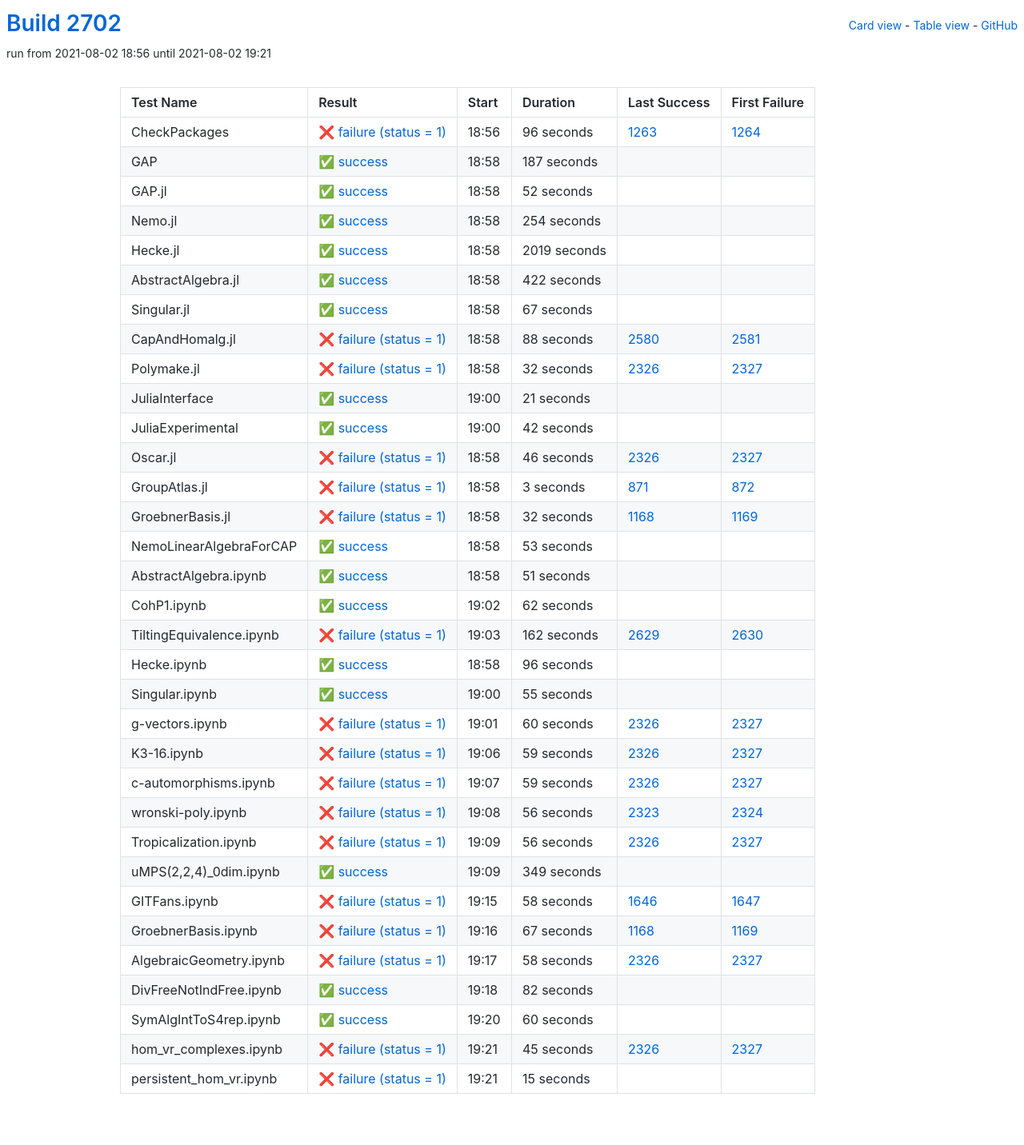
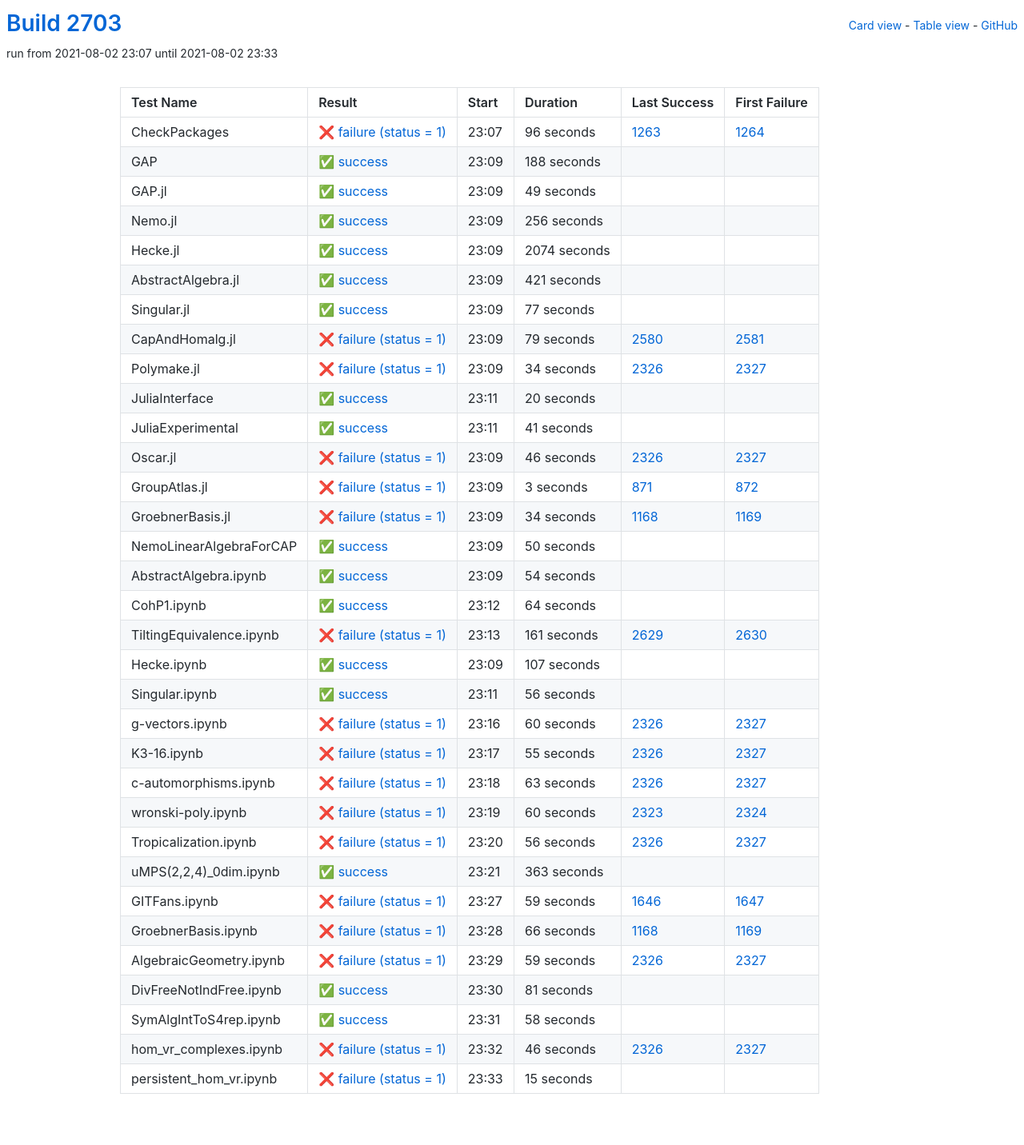
Before and after one commit to oscar-system/oscar-ci-status-stable, a Jekyll site: the page built from table.html, in a window 1280 px wide. Shown: the whole page at 80% size. Built offline with Jekyll 4.4.1, drawn with Linux system fonts in a browser that asks for light colours.

Commit message:
Build #2703

```diff
--- a/_data/ci.yml
+++ b/_data/ci.yml
@@ -1,6 +1,6 @@
 ---
-build: 2702
-build_url: https://oscarci.mathematik.uni-kl.de/job/oscar-stable/2702/
+build: 2703
+build_url: https://oscarci.mathematik.uni-kl.de/job/oscar-stable/2703/
 job: oscar-stable
 organization: oscar-system
 repo: oscar-ci-status-stable
@@ -8,8 +8,8 @@ repourl: https://github.com/oscar-system/oscar-ci-status-stable
 tests:
 - name: CheckPackages
   id: checkpackages
-  log: https://oscarci.mathematik.uni-kl.de/job/oscar-stable/2702/artifact/logs/build-2702/CheckPackages.log
-  start: 2021-08-02 18:56
+  log: https://oscarci.mathematik.uni-kl.de/job/oscar-stable/2703/artifact/logs/build-2703/CheckPackages.log
+  start: 2021-08-02 23:07
   success: false
   exitcode: 1
   status: failure
@@ -20,128 +20,128 @@ tests:
   first_failure_url: https://oscarci.mathematik.uni-kl.de/job/oscar-stable/1264/
 - name: GAP
   id: gap
-  log: https://oscarci.mathematik.uni-kl.de/job/oscar-stable/2702/artifact/logs/build-2702/GAP.log
-  start: 2021-08-02 18:58
+  log: https://oscarci.mathematik.uni-kl.de/job/oscar-stable/2703/artifact/logs/build-2703/GAP.log
+  start: 2021-08-02 23:09
   success: true
   exitcode: 0
   status: success
-  duration: 187
+  duration: 188
   last_success: false
   last_success_url:
   first_failure: false
   first_failure_url:
 - name: GAP.jl
   id: gap-jl
-  log: https://oscarci.mathematik.uni-kl.de/job/oscar-stable/2702/artifact/logs/build-2702/GAP.jl.log
-  start: 2021-08-02 18:58
+  log: https://oscarci.mathematik.uni-kl.de/job/oscar-stable/2703/artifact/logs/build-2703/GAP.jl.log
+  start: 2021-08-02 23:09
   success: true
   exitcode: 0
   status: success
-  duration: 52
+  duration: 49
   last_success: false
   last_success_url:
   first_failure: false
   first_failure_url:
 - name: Nemo.jl
   id: nemo-jl
-  log: https://oscarci.mathematik.uni-kl.de/job/oscar-stable/2702/artifact/logs/build-2702/Nemo.jl.log
-  start: 2021-08-02 18:58
+  log: https://oscarci.mathematik.uni-kl.de/job/oscar-stable/2703/artifact/logs/build-2703/Nemo.jl.log
+  start: 2021-08-02 23:09
   success: true
   exitcode: 0
   status: success
-  duration: 254
+  duration: 256
   last_success: false
   last_success_url:
   first_failure: false
   first_failure_url:
 - name: Hecke.jl
   id: hecke-jl
-  log: https://oscarci.mathematik.uni-kl.de/job/oscar-stable/2702/artifact/logs/build-2702/Hecke.jl.log
-  start: 2021-08-02 18:58
+  log: https://oscarci.mathematik.uni-kl.de/job/oscar-stable/2703/artifact/logs/build-2703/Hecke.jl.log
+  start: 2021-08-02 23:09
   success: true
   exitcode: 0
   status: success
-  duration: 2019
+  duration: 2074
   last_success: false
   last_success_url:
   first_failure: false
   first_failure_url:
 - name: AbstractAlgebra.jl
   id: abstractalgebra-jl
-  log: https://oscarci.mathematik.uni-kl.de/job/oscar-stable/2702/artifact/logs/build-2702/AbstractAlgebra.jl.log
-  start: 2021-08-02 18:58
+  log: https://oscarci.mathematik.uni-kl.de/job/oscar-stable/2703/artifact/logs/build-2703/AbstractAlgebra.jl.log
+  start: 2021-08-02 23:09
   success: true
   exitcode: 0
   status: success
-  duration: 422
+  duration: 421
   last_success: false
   last_success_url:
   first_failure: false
   first_failure_url:
 - name: Singular.jl
   id: singular-jl
-  log: https://oscarci.mathematik.uni-kl.de/job/oscar-stable/2702/artifact/logs/build-2702/Singular.jl.log
-  start: 2021-08-02 18:58
+  log: https://oscarci.mathematik.uni-kl.de/job/oscar-stable/2703/artifact/logs/build-2703/Singular.jl.log
+  start: 2021-08-02 23:09
   success: true
   exitcode: 0
   status: success
-  duration: 67
+  duration: 77
   last_success: false
   last_success_url:
   first_failure: false
   first_failure_url:
 - name: CapAndHomalg.jl
   id: capandhomalg-jl
-  log: https://oscarci.mathematik.uni-kl.de/job/oscar-stable/2702/artifact/logs/build-2702/CapAndHomalg.jl.log
-  start: 2021-08-02 18:58
+  log: https://oscarci.mathematik.uni-kl.de/job/oscar-stable/2703/artifact/logs/build-2703/CapAndHomalg.jl.log
+  start: 2021-08-02 23:09
   success: false
   exitcode: 1
   status: failure
-  duration: 88
+  duration: 79
   last_success: 2580
   last_success_url: https://oscarci.mathematik.uni-kl.de/job/oscar-stable/2580/
   first_failure: 2581
   first_failure_url: https://oscarci.mathematik.uni-kl.de/job/oscar-stable/2581/
 - name: Polymake.jl
   id: polymake-jl
-  log: https://oscarci.mathematik.uni-kl.de/job/oscar-stable/2702/artifact/logs/build-2702/Polymake.jl.log
-  start: 2021-08-02 18:58
+  log: https://oscarci.mathematik.uni-kl.de/job/oscar-stable/2703/artifact/logs/build-2703/Polymake.jl.log
+  start: 2021-08-02 23:09
   success: false
   exitcode: 1
   status: failure
-  duration: 32
+  duration: 34
   last_success: 2326
   last_success_url: https://oscarci.mathematik.uni-kl.de/job/oscar-stable/2326/
   first_failure: 2327
   first_failure_url: https://oscarci.mathematik.uni-kl.de/job/oscar-stable/2327/
 - name: JuliaInterface
   id: juliainterface
-  log: https://oscarci.mathematik.uni-kl.de/job/oscar-stable/2702/artifact/logs/build-2702/JuliaInterface.log
-  start: 2021-08-02 19:00
+  log: https://oscarci.mathematik.uni-kl.de/job/oscar-stable/2703/artifact/logs/build-2703/JuliaInterface.log
+  start: 2021-08-02 23:11
   success: true
   exitcode: 0
   status: success
-  duration: 21
+  duration: 20
   last_success: false
   last_success_url:
   first_failure: false
   first_failure_url:
 - name: JuliaExperimental
   id: juliaexperimental
-  log: https://oscarci.mathematik.uni-kl.de/job/oscar-stable/2702/artifact/logs/build-2702/JuliaExperimental.log
-  start: 2021-08-02 19:00
+  log: https://oscarci.mathematik.uni-kl.de/job/oscar-stable/2703/artifact/logs/build-2703/JuliaExperimental.log
+  start: 2021-08-02 23:11
   success: true
   exitcode: 0
   status: success
-  duration: 42
+  duration: 41
   last_success: false
   last_success_url:
   first_failure: false
   first_failure_url:
 - name: Oscar.jl
   id: oscar-jl
-  log: https://oscarci.mathematik.uni-kl.de/job/oscar-stable/2702/artifact/logs/build-2702/Oscar.jl.log
-  start: 2021-08-02 18:58
+  log: https://oscarci.mathematik.uni-kl.de/job/oscar-stable/2703/artifact/logs/build-2703/Oscar.jl.log
+  start: 2021-08-02 23:09
   success: false
   exitcode: 1
   status: failure
@@ -152,8 +152,8 @@ tests:
   first_failure_url: https://oscarci.mathematik.uni-kl.de/job/oscar-stable/2327/
 - name: GroupAtlas.jl
   id: groupatlas-jl
-  log: https://oscarci.mathematik.uni-kl.de/job/oscar-stable/2702/artifact/logs/build-2702/GroupAtlas.jl.log
-  start: 2021-08-02 18:58
+  log: https://oscarci.mathematik.uni-kl.de/job/oscar-stable/2703/artifact/logs/build-2703/GroupAtlas.jl.log
+  start: 2021-08-02 23:09
   success: false
   exitcode: 1
   status: failure
@@ -164,92 +164,92 @@ tests:
   first_failure_url: https://oscarci.mathematik.uni-kl.de/job/oscar-stable/872/
 - name: GroebnerBasis.jl
   id: groebnerbasis-jl
-  log: https://oscarci.mathematik.uni-kl.de/job/oscar-stable/2702/artifact/logs/build-2702/GroebnerBasis.jl.log
-  start: 2021-08-02 18:58
+  log: https://oscarci.mathematik.uni-kl.de/job/oscar-stable/2703/artifact/logs/build-2703/GroebnerBasis.jl.log
+  start: 2021-08-02 23:09
   success: false
   exitcode: 1
   status: failure
-  duration: 32
+  duration: 34
   last_success: 1168
   last_success_url: https://oscarci.mathematik.uni-kl.de/job/oscar-stable/1168/
   first_failure: 1169
   first_failure_url: https://oscarci.mathematik.uni-kl.de/job/oscar-stable/1169/
 - name: NemoLinearAlgebraForCAP
   id: nemolinearalgebraforcap
-  log: https://oscarci.mathematik.uni-kl.de/job/oscar-stable/2702/artifact/logs/build-2702/NemoLinearAlgebraForCAP.log
-  start: 2021-08-02 18:58
+  log: https://oscarci.mathematik.uni-kl.de/job/oscar-stable/2703/artifact/logs/build-2703/NemoLinearAlgebraForCAP.log
+  start: 2021-08-02 23:09
   success: true
   exitcode: 0
   status: success
-  duration: 53
+  duration: 50
   last_success: false
   last_success_url:
   first_failure: false
   first_failure_url:
 - name: AbstractAlgebra.ipynb
   id: abstractalgebra-ipynb
-  log: https://oscarci.mathematik.uni-kl.de/job/oscar-stable/2702/artifact/logs/build-2702/AbstractAlgebra.ipynb.log
-  start: 2021-08-02 18:58
+  log: https://oscarci.mathematik.uni-kl.de/job/oscar-stable/2703/artifact/logs/build-2703/AbstractAlgebra.ipynb.log
+  start: 2021-08-02 23:09
   success: true
   exitcode: 0
   status: success
-  duration: 51
+  duration: 54
   last_success: false
   last_success_url:
   first_failure: false
   first_failure_url:
 - name: CohP1.ipynb
   id: cohp1-ipynb
-  log: https://oscarci.mathematik.uni-kl.de/job/oscar-stable/2702/artifact/logs/build-2702/CohP1.ipynb.log
-  start: 2021-08-02 19:02
+  log: https://oscarci.mathematik.uni-kl.de/job/oscar-stable/2703/artifact/logs/build-2703/CohP1.ipynb.log
+  start: 2021-08-02 23:12
   success: true
   exitcode: 0
   status: success
-  duration: 62
+  duration: 64
   last_success: false
   last_success_url:
   first_failure: false
   first_failure_url:
 - name: TiltingEquivalence.ipynb
   id: tiltingequivalence-ipynb
-  log: https://oscarci.mathematik.uni-kl.de/job/oscar-stable/2702/artifact/logs/build-2702/TiltingEquivalence.ipynb.log
-  start: 2021-08-02 19:03
+  log: https://oscarci.mathematik.uni-kl.de/job/oscar-stable/2703/artifact/logs/build-2703/TiltingEquivalence.ipynb.log
+  start: 2021-08-02 23:13
   success: false
   exitcode: 1
   status: failure
-  duration: 162
+  duration: 161
   last_success: 2629
   last_success_url: https://oscarci.mathematik.uni-kl.de/job/oscar-stable/2629/
   first_failure: 2630
   first_failure_url: https://oscarci.mathematik.uni-kl.de/job/oscar-stable/2630/
 - name: Hecke.ipynb
   id: hecke-ipynb
-  log: https://oscarci.mathematik.uni-kl.de/job/oscar-stable/2702/artifact/logs/build-2702/Hecke.ipynb.log
-  start: 2021-08-02 18:58
+  log: https://oscarci.mathematik.uni-kl.de/job/oscar-stable/2703/artifact/logs/build-2703/Hecke.ipynb.log
+  start: 2021-08-02 23:09
   success: true
   exitcode: 0
   status: success
-  duration: 96
+  duration: 107
   last_success: false
   last_success_url:
   first_failure: false
   first_failure_url:
 - name: Singular.ipynb
   id: singular-ipynb
-  log: https://oscarci.mathematik.uni-kl.de/job/oscar-stable/2702/artifact/logs/build-2702/Singular.ipynb.log
-  start: 2021-08-02 19:00
+  log: https://oscarci.mathematik.uni-kl.de/job/oscar-stable/2703/artifact/logs/build-2703/Singular.ipynb.log
+  start: 2021-08-02 23:11
   success: true
   exitcode: 0
   status: success
-  duration: 55
+  duration: 56
   last_success: false
   last_success_url:
   first_failure: false
   first_failure_url:
 - name: g-vectors.ipynb
   id: g-vectors-ipynb
-  log: https://oscarci.mathematik.uni-kl.de/job/oscar-stable/2702/artifact/logs/build-2702/g-vectors.ipynb.log
-  start: 2021-08-02 19:01
+  log: https://oscarci.mathematik.uni-kl.de/job/oscar-stable/2703/artifact/logs/build-2703/g-vectors.ipynb.log
+  start: 2021-08-02 23:16
   success: false
   exitcode: 1
   status: failure
@@ -260,44 +260,44 @@ tests:
   first_failure_url: https://oscarci.mathematik.uni-kl.de/job/oscar-stable/2327/
 - name: K3-16.ipynb
   id: k3-16-ipynb
-  log: https://oscarci.mathematik.uni-kl.de/job/oscar-stable/2702/artifact/logs/build-2702/K3-16.ipynb.log
-  start: 2021-08-02 19:06
+  log: https://oscarci.mathematik.uni-kl.de/job/oscar-stable/2703/artifact/logs/build-2703/K3-16.ipynb.log
+  start: 2021-08-02 23:17
   success: false
   exitcode: 1
   status: failure
-  duration: 59
+  duration: 55
   last_success: 2326
   last_success_url: https://oscarci.mathematik.uni-kl.de/job/oscar-stable/2326/
   first_failure: 2327
   first_failure_url: https://oscarci.mathematik.uni-kl.de/job/oscar-stable/2327/
 - name: c-automorphisms.ipynb
   id: c-automorphisms-ipynb
-  log: https://oscarci.mathematik.uni-kl.de/job/oscar-stable/2702/artifact/logs/build-2702/c-automorphisms.ipynb.log
-  start: 2021-08-02 19:07
+  log: https://oscarci.mathematik.uni-kl.de/job/oscar-stable/2703/artifact/logs/build-2703/c-automorphisms.ipynb.log
+  start: 2021-08-02 23:18
   success: false
   exitcode: 1
   status: failure
-  duration: 59
+  duration: 63
   last_success: 2326
   last_success_url: https://oscarci.mathematik.uni-kl.de/job/oscar-stable/2326/
   first_failure: 2327
   first_failure_url: https://oscarci.mathematik.uni-kl.de/job/oscar-stable/2327/
 - name: wronski-poly.ipynb
   id: wronski-poly-ipynb
-  log: https://oscarci.mathematik.uni-kl.de/job/oscar-stable/2702/artifact/logs/build-2702/wronski-poly.ipynb.log
-  start: 2021-08-02 19:08
+  log: https://oscarci.mathematik.uni-kl.de/job/oscar-stable/2703/artifact/logs/build-2703/wronski-poly.ipynb.log
+  start: 2021-08-02 23:19
   success: false
   exitcode: 1
   status: failure
-  duration: 56
+  duration: 60
   last_success: 2323
   last_success_url: https://oscarci.mathematik.uni-kl.de/job/oscar-stable/2323/
   first_failure: 2324
   first_failure_url: https://oscarci.mathematik.uni-kl.de/job/oscar-stable/2324/
 - name: Tropicalization.ipynb
   id: tropicalization-ipynb
-  log: https://oscarci.mathematik.uni-kl.de/job/oscar-stable/2702/artifact/logs/build-2702/Tropicalization.ipynb.log
-  start: 2021-08-02 19:09
+  log: https://oscarci.mathematik.uni-kl.de/job/oscar-stable/2703/artifact/logs/build-2703/Tropicalization.ipynb.log
+  start: 2021-08-02 23:20
   success: false
   exitcode: 1
   status: failure
@@ -308,92 +308,92 @@ tests:
   first_failure_url: https://oscarci.mathematik.uni-kl.de/job/oscar-stable/2327/
 - name: uMPS(2,2,4)_0dim.ipynb
   id: umps-2-2-4-0dim-ipynb
-  log: https://oscarci.mathematik.uni-kl.de/job/oscar-stable/2702/artifact/logs/build-2702/uMPS-2-2-4-_0dim.ipynb.log
-  start: 2021-08-02 19:09
+  log: https://oscarci.mathematik.uni-kl.de/job/oscar-stable/2703/artifact/logs/build-2703/uMPS-2-2-4-_0dim.ipynb.log
+  start: 2021-08-02 23:21
   success: true
   exitcode: 0
   status: success
-  duration: 349
+  duration: 363
   last_success: false
   last_success_url:
   first_failure: false
   first_failure_url:
 - name: GITFans.ipynb
   id: gitfans-ipynb
-  log: https://oscarci.mathematik.uni-kl.de/job/oscar-stable/2702/artifact/logs/build-2702/GITFans.ipynb.log
-  start: 2021-08-02 19:15
+  log: https://oscarci.mathematik.uni-kl.de/job/oscar-stable/2703/artifact/logs/build-2703/GITFans.ipynb.log
+  start: 2021-08-02 23:27
   success: false
   exitcode: 1
   status: failure
-  duration: 58
+  duration: 59
   last_success: 1646
   last_success_url: https://oscarci.mathematik.uni-kl.de/job/oscar-stable/1646/
   first_failure: 1647
   first_failure_url: https://oscarci.mathematik.uni-kl.de/job/oscar-stable/1647/
 - name: GroebnerBasis.ipynb
   id: groebnerbasis-ipynb
-  log: https://oscarci.mathematik.uni-kl.de/job/oscar-stable/2702/artifact/logs/build-2702/GroebnerBasis.ipynb.log
-  start: 2021-08-02 19:16
+  log: https://oscarci.mathematik.uni-kl.de/job/oscar-stable/2703/artifact/logs/build-2703/GroebnerBasis.ipynb.log
+  start: 2021-08-02 23:28
   success: false
   exitcode: 1
   status: failure
-  duration: 67
+  duration: 66
   last_success: 1168
   last_success_url: https://oscarci.mathematik.uni-kl.de/job/oscar-stable/1168/
   first_failure: 1169
   first_failure_url: https://oscarci.mathematik.uni-kl.de/job/oscar-stable/1169/
 - name: AlgebraicGeometry.ipynb
   id: algebraicgeometry-ipynb
-  log: https://oscarci.mathematik.uni-kl.de/job/oscar-stable/2702/artifact/logs/build-2702/AlgebraicGeometry.ipynb.log
-  start: 2021-08-02 19:17
+  log: https://oscarci.mathematik.uni-kl.de/job/oscar-stable/2703/artifact/logs/build-2703/AlgebraicGeometry.ipynb.log
+  start: 2021-08-02 23:29
   success: false
   exitcode: 1
   status: failure
-  duration: 58
+  duration: 59
   last_success: 2326
   last_success_url: https://oscarci.mathematik.uni-kl.de/job/oscar-stable/2326/
   first_failure: 2327
   first_failure_url: https://oscarci.mathematik.uni-kl.de/job/oscar-stable/2327/
 - name: DivFreeNotIndFree.ipynb
   id: divfreenotindfree-ipynb
-  log: https://oscarci.mathematik.uni-kl.de/job/oscar-stable/2702/artifact/logs/build-2702/DivFreeNotIndFree.ipynb.log
-  start: 2021-08-02 19:18
+  log: https://oscarci.mathematik.uni-kl.de/job/oscar-stable/2703/artifact/logs/build-2703/DivFreeNotIndFree.ipynb.log
+  start: 2021-08-02 23:30
   success: true
   exitcode: 0
   status: success
-  duration: 82
+  duration: 81
   last_success: false
   last_success_url:
   first_failure: false
   first_failure_url:
 - name: SymAlgIntToS4rep.ipynb
   id: symalginttos4rep-ipynb
-  log: https://oscarci.mathematik.uni-kl.de/job/oscar-stable/2702/artifact/logs/build-2702/SymAlgIntToS4rep.ipynb.log
-  start: 2021-08-02 19:20
+  log: https://oscarci.mathematik.uni-kl.de/job/oscar-stable/2703/artifact/logs/build-2703/SymAlgIntToS4rep.ipynb.log
+  start: 2021-08-02 23:31
   success: true
   exitcode: 0
   status: success
-  duration: 60
+  duration: 58
   last_success: false
   last_success_url:
   first_failure: false
   first_failure_url:
 - name: hom_vr_complexes.ipynb
   id: hom-vr-complexes-ipynb
-  log: https://oscarci.mathematik.uni-kl.de/job/oscar-stable/2702/artifact/logs/build-2702/hom_vr_complexes.ipynb.log
-  start: 2021-08-02 19:21
+  log: https://oscarci.mathematik.uni-kl.de/job/oscar-stable/2703/artifact/logs/build-2703/hom_vr_complexes.ipynb.log
+  start: 2021-08-02 23:32
   success: false
   exitcode: 1
   status: failure
-  duration: 45
+  duration: 46
   last_success: 2326
   last_success_url: https://oscarci.mathematik.uni-kl.de/job/oscar-stable/2326/
   first_failure: 2327
   first_failure_url: https://oscarci.mathematik.uni-kl.de/job/oscar-stable/2327/
 - name: persistent_hom_vr.ipynb
   id: persistent-hom-vr-ipynb
-  log: https://oscarci.mathematik.uni-kl.de/job/oscar-stable/2702/artifact/logs/build-2702/persistent_hom_vr.ipynb.log
-  start: 2021-08-02 19:21
+  log: https://oscarci.mathematik.uni-kl.de/job/oscar-stable/2703/artifact/logs/build-2703/persistent_hom_vr.ipynb.log
+  start: 2021-08-02 23:33
   success: false
   exitcode: 1
   status: failure
```
Also changed, not shown: README.md.
